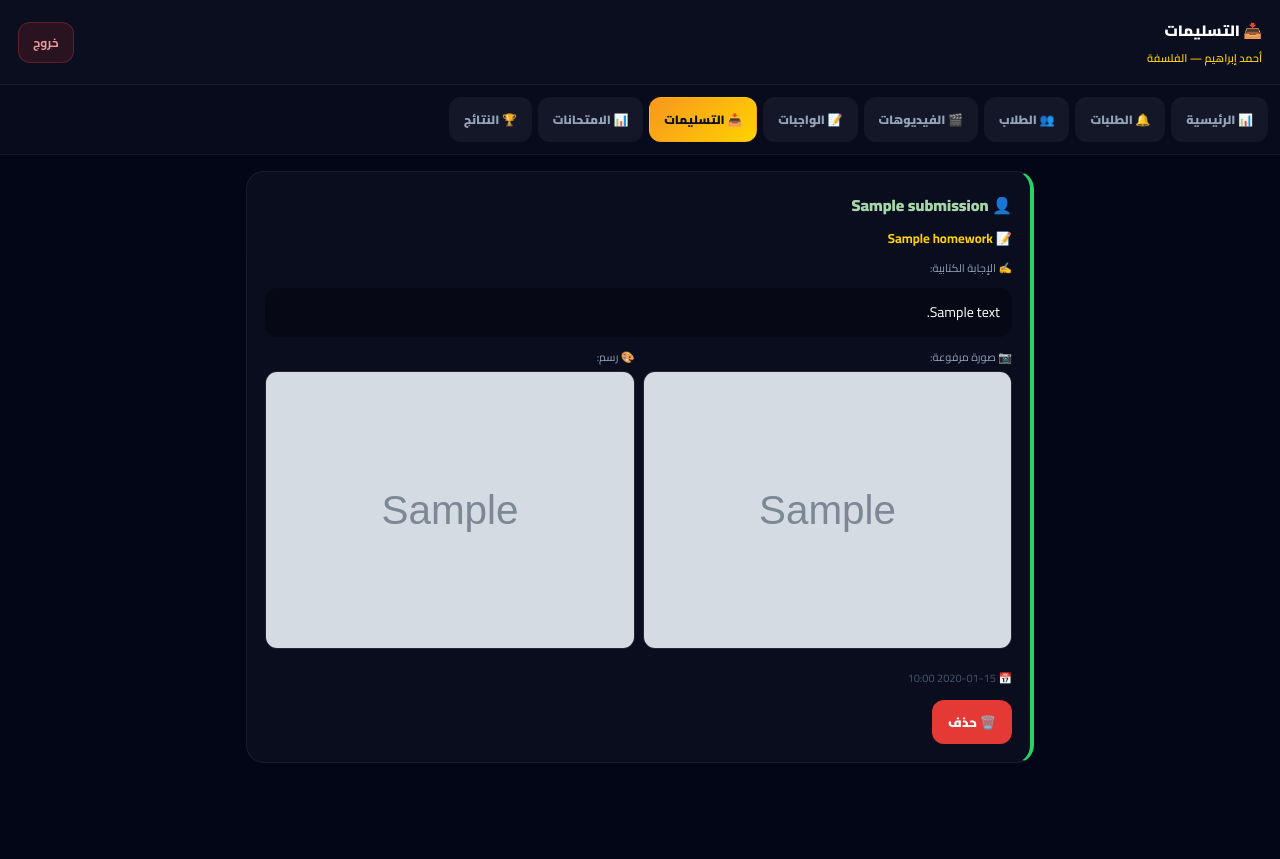
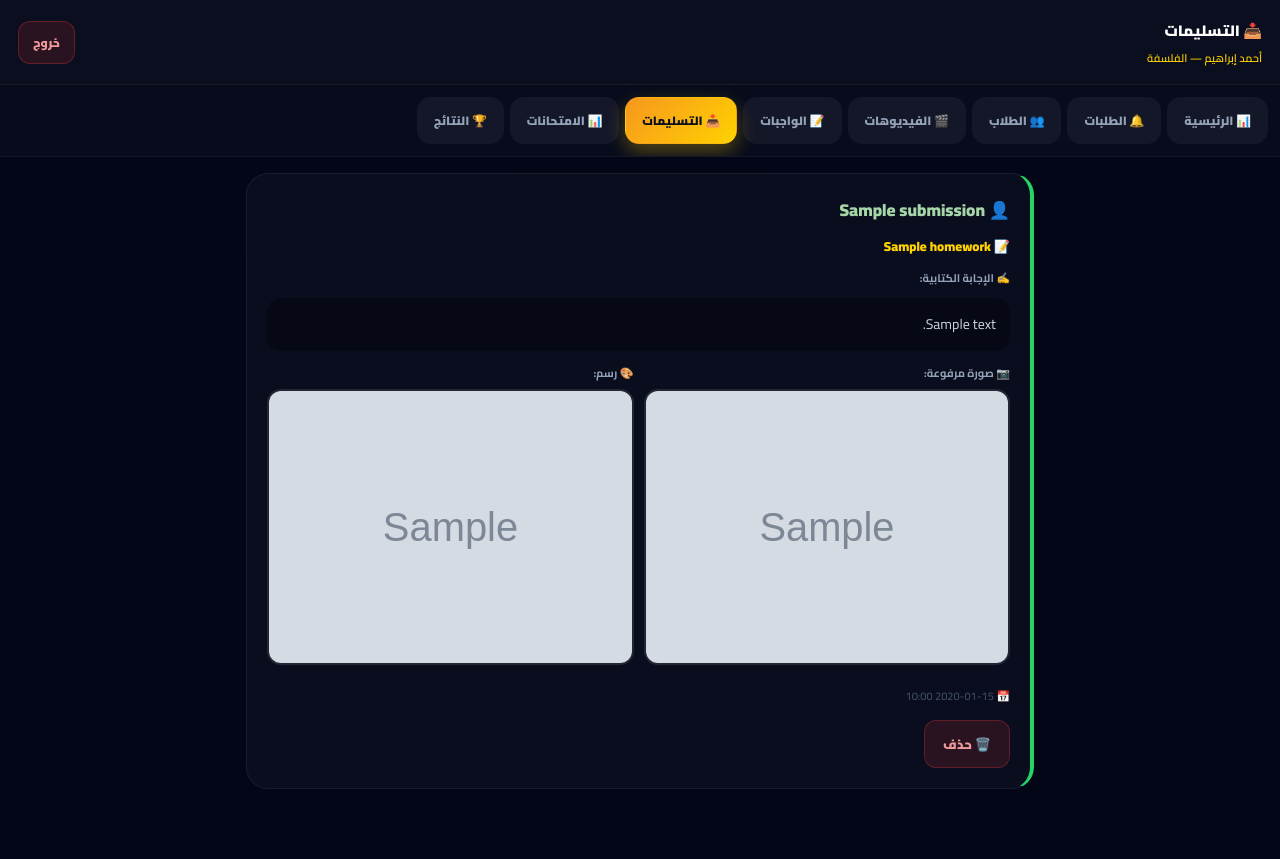
Before and after one commit to a01008062965a-afk/ahmededu, a Flask app: page /admin/submissions in a window 1280 px wide. Before the commit the page ends 763 px from the top, so only its background shows below. Run offline with Flask 3, Linux system fonts and the light colour scheme; the visitor is signed in with stand-in values (Sample User, id 1); tables that the repository leaves empty hold one stand-in row (values such as "Sample post"); grey boxes marked "Sample" are stand-in pictures.

Commit message:
u submissions

```diff
--- a/templates/admin_submissions.html
+++ b/templates/admin_submissions.html
@@ -11,39 +11,34 @@ body{background:#020617;color:#fff;min-height:100vh;padding-bottom:40px}
 header{background:rgba(255,255,255,0.03);border-bottom:1px solid rgba(255,255,255,0.06);padding:16px 18px;display:flex;justify-content:space-between;align-items:center}
 header h1{margin:0;font-size:15px;font-weight:900}
 header .info{font-size:11px;color:#ffd200;margin-top:3px;font-weight:600}
-.logout{color:#ef9a9a;text-decoration:none;font-size:12px;background:rgba(229,57,53,0.15);padding:8px 14px;border-radius:12px;border:1px solid rgba(229,57,53,0.3);font-weight:700}
-.tabs{display:flex;gap:6px;padding:12px;overflow-x:auto;background:rgba(255,255,255,0.02);border-bottom:1px solid rgba(255,255,255,0.05)}
-.tab{padding:10px 14px;background:rgba(255,255,255,0.05);border-radius:12px;font-size:12px;font-weight:800;white-space:nowrap;color:#94a3b8;border:1px solid transparent;text-decoration:none;display:inline-block}
-.tab.active{background:linear-gradient(135deg,#f7971e,#ffd200);color:#0a0f1e}
+.logout{color:#ef9a9a;text-decoration:none;font-size:12px;background:rgba(229,57,53,0.15);padding:9px 14px;border-radius:12px;border:1.5px solid rgba(229,57,53,0.3);font-weight:800}
+.tabs{display:flex;gap:6px;padding:12px;overflow-x:auto;background:rgba(255,255,255,0.02);border-bottom:1px solid rgba(255,255,255,0.05);scrollbar-width:none}
+.tabs::-webkit-scrollbar{display:none}
+.tab{padding:11px 16px;background:rgba(255,255,255,0.05);border-radius:14px;font-size:12px;font-weight:800;white-space:nowrap;color:#94a3b8;text-decoration:none;border:1.5px solid transparent;display:inline-block}
+.tab.active{background:linear-gradient(135deg,#f7971e,#ffd200);color:#0a0f1e;box-shadow:0 8px 20px rgba(255,210,0,0.3)}
 .container{padding:16px;max-width:820px;margin:0 auto}
-.card{background:rgba(255,255,255,0.03);border:1px solid rgba(255,255,255,0.06);border-radius:18px;padding:18px;margin-bottom:12px;border-right:4px solid #25D366}
-.student-name{font-size:16px;font-weight:900;color:#a5d6a7;margin-bottom:6px}
-.hw-title{font-size:13px;color:#ffd200;font-weight:700;margin-bottom:8px}
-.label{font-size:11px;color:#94a3b8;margin-bottom:4px}
-.text-answer{background:rgba(0,0,0,0.3);padding:12px;border-radius:12px;font-size:14px;line-height:1.8;margin:10px 0;white-space:pre-wrap}
-.imgs{display:grid;grid-template-columns:1fr 1fr;gap:8px;margin-top:10px}
-.imgs img{width:100%;border-radius:12px;cursor:pointer;border:1.5px solid rgba(255,255,255,0.1)}
-.img-label{font-size:11px;color:#94a3b8;margin-top:6px;text-align:center}
-.date{font-size:11px;color:#475569;margin-top:10px}
-.actions{display:flex;gap:8px;margin-top:12px;flex-wrap:wrap}
-.btn{display:inline-flex;padding:10px 16px;border-radius:12px;font-size:13px;font-weight:800;text-decoration:none;align-items:center;gap:6px;border:none;cursor:pointer;font-family:inherit}
+.card{background:rgba(255,255,255,0.03);border:1.5px solid rgba(255,255,255,0.06);border-right:4px solid #25D366;border-radius:22px;padding:20px;margin-bottom:14px}
+.student-name{font-size:17px;font-weight:900;color:#a5d6a7;margin-bottom:8px}
+.hw-title{font-size:13px;color:#ffd200;font-weight:800;margin-bottom:10px}
+.label{font-size:11px;color:#94a3b8;margin-bottom:6px;font-weight:700}
+.text-answer{background:rgba(0,0,0,0.3);padding:14px;border-radius:14px;font-size:14px;line-height:1.8;margin:10px 0;white-space:pre-wrap;color:#cbd5e1}
+.imgs{display:grid;grid-template-columns:1fr 1fr;gap:10px;margin-top:12px}
+.imgs img{width:100%;border-radius:14px;cursor:pointer;border:2px solid rgba(255,255,255,0.1)}
+.img-label{font-size:11px;color:#94a3b8;margin-top:6px;text-align:center;font-weight:700}
+.date{font-size:11px;color:#475569;margin-top:12px}
+.actions{display:flex;gap:8px;margin-top:14px;flex-wrap:wrap}
+.btn{display:inline-flex;padding:11px 18px;border-radius:12px;font-size:13px;font-weight:800;text-decoration:none;align-items:center;gap:6px;border:none;cursor:pointer;font-family:inherit}
 .btn:active{transform:scale(0.97)}
-.btn-no{background:#e53935;color:#fff}
-.btn-blue{background:rgba(99,102,241,0.2);color:#a5b4fc;border:1px solid rgba(99,102,241,0.3)}
-.empty{text-align:center;color:#475569;padding:60px 20px;font-size:14px;font-weight:600}
-.empty .ic{font-size:60px;display:block;margin-bottom:14px;opacity:0.5}
+.btn-no{background:rgba(229,57,53,0.15);color:#ef9a9a;border:1.5px solid rgba(229,57,53,0.3)}
+.empty{text-align:center;color:#475569;padding:70px 20px;font-size:14px;font-weight:700}
+.empty .ic{font-size:64px;display:block;margin-bottom:16px;opacity:0.4}
 </style>
 </head>
 <body>
-
 <header>
-<div>
-<h1>📥 التسليمات</h1>
-<div class="info">{{ teacher }} — {{ subject }}</div>
-</div>
+<div><h1>📥 التسليمات</h1><div class="info">{{ teacher }} — {{ subject }}</div></div>
 <a href="/admin/logout" class="logout">خروج</a>
 </header>
-
 <div class="tabs">
 <a href="/admin" class="tab">📊 الرئيسية</a>
 <a href="/admin/pending" class="tab">🔔 الطلبات</a>
@@ -54,19 +49,16 @@ header .info{font-size:11px;color:#ffd200;margin-top:3px;font-weight:600}
 <a href="/admin/exams" class="tab">📊 الامتحانات</a>
 <a href="/admin/results" class="tab">🏆 النتائج</a>
 </div>
-
 <div class="container">
 {% if submissions %}
 {% for s in submissions %}
 <div class="card">
 <div class="student-name">👤 {{ s.student_name }}</div>
 <div class="hw-title">📝 {{ hws.get(s.homework_id, 'واجب محذوف') }}</div>
-
 {% if s.text_answer %}
 <div class="label">✍️ الإجابة الكتابية:</div>
 <div class="text-answer">{{ s.text_answer }}</div>
 {% endif %}
-
 {% if s.image_file or s.draw_file %}
 <div class="imgs">
 {% if s.image_file %}
@@ -83,9 +75,7 @@ header .info{font-size:11px;color:#ffd200;margin-top:3px;font-weight:600}
 {% endif %}
 </div>
 {% endif %}
-
 <div class="date">📅 {{ s.created_at.strftime('%Y-%m-%d %H:%M') }}</div>
-
 <div class="actions">
 <a href="/admin/submission/del/{{ s.id }}" class="btn btn-no" onclick="return confirm('حذف التسليم؟')">🗑️ حذف</a>
 </div>
@@ -95,6 +85,5 @@ header .info{font-size:11px;color:#ffd200;margin-top:3px;font-weight:600}
 <div class="empty"><span class="ic">📥</span>مفيش تسليمات لسه</div>
 {% endif %}
 </div>
-
 </body>
 </html>
```
